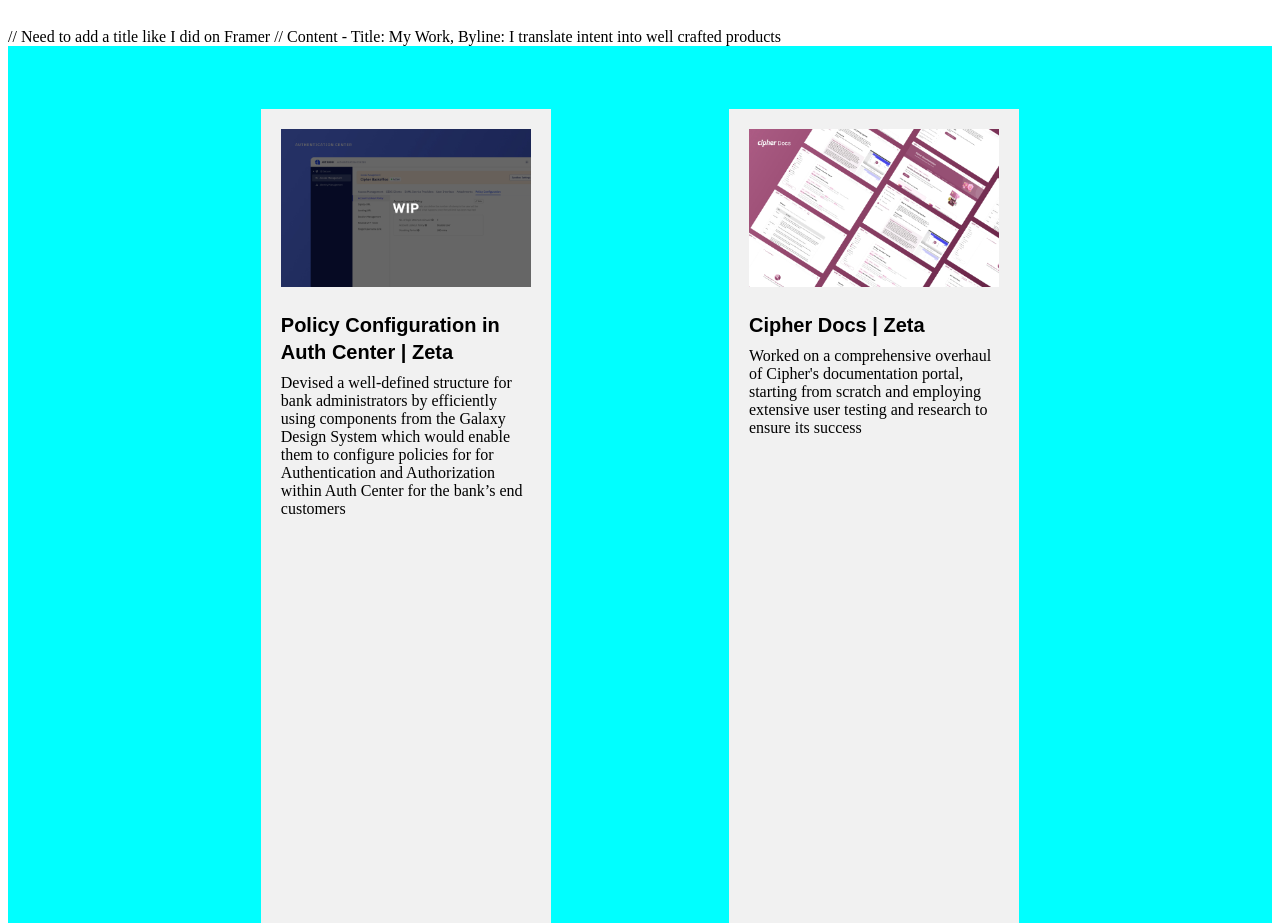
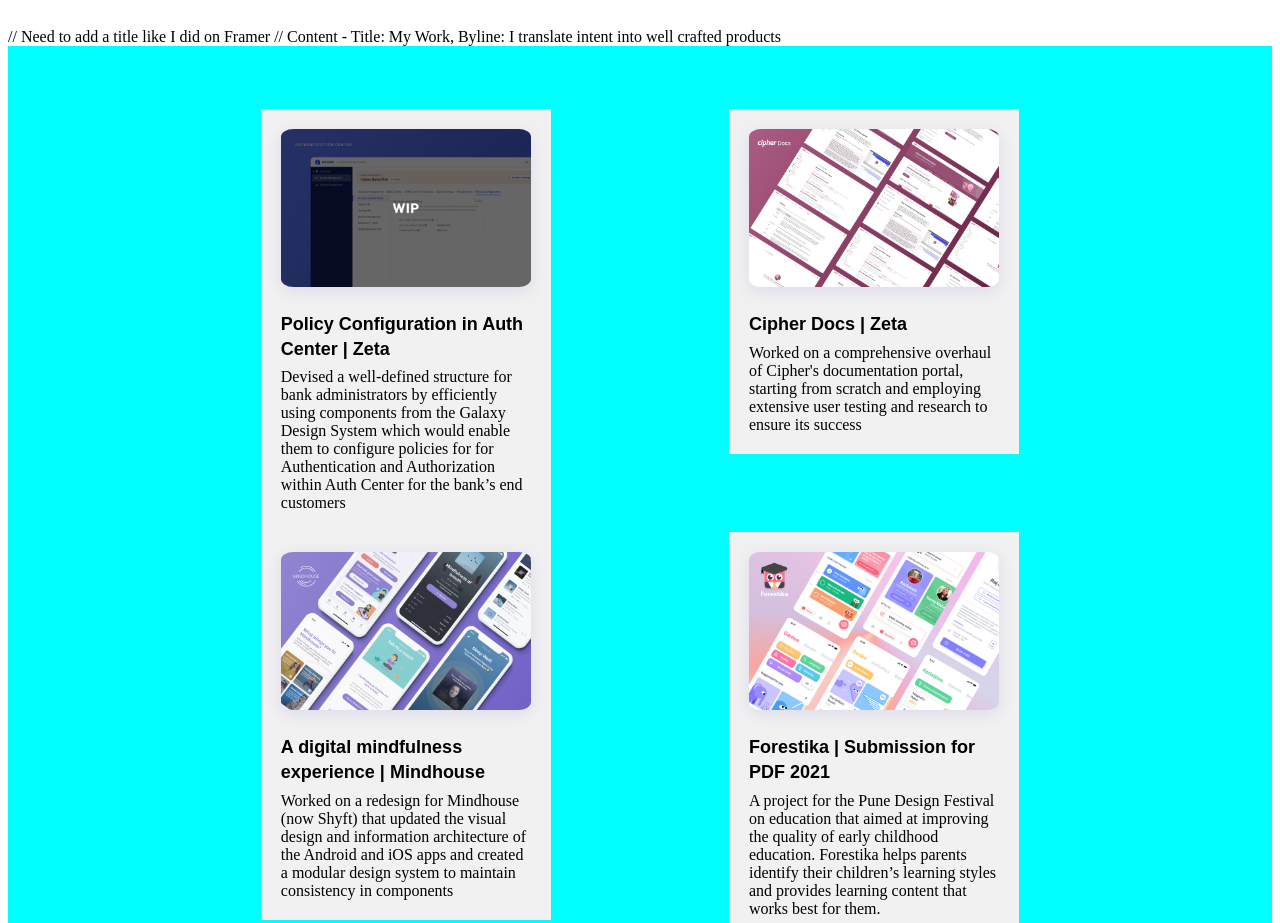
Before and after one commit to neellakhwani/neellakhwani.github.io, a plain HTML site: page index.html in a window 1280 px wide. Shown: the part 780-1703 px from the top of the page. Drawn offline with Linux system fonts and the light colour scheme; a web font is replaced by a local one.

Commit message:
Update style.css

```diff
--- a/style.css
+++ b/style.css
@@ -86,9 +86,11 @@
 .project-card{
     align-items: top;
     width: 33%;
-    height: 100vh;
+    height: fit-content;
+    /* Will this cause varying heights for cards? */
     background-color: #f1f1f1;
     padding: 20px;
+
 
   }
 
@@ -98,6 +100,10 @@
     width: 100%;
     margin: auto;
     display: block;
+    border-radius: 5%;
+    box-shadow: 0px 4px 16px 0px rgba(144, 132, 209, 0.2);
+    box-shadow: 0px 4px 16px 0px rgba(144, 132, 209, 0.2);
+
   }
 
   .project-title{
@@ -107,7 +113,7 @@
     width: fit-content;
     padding-top: 10%;
     font-family: 'Anek Devanagari', sans-serif;
-    font-size: 20px;
+    font-size: 18px;
     line-height: 135%;
   }
 
```
